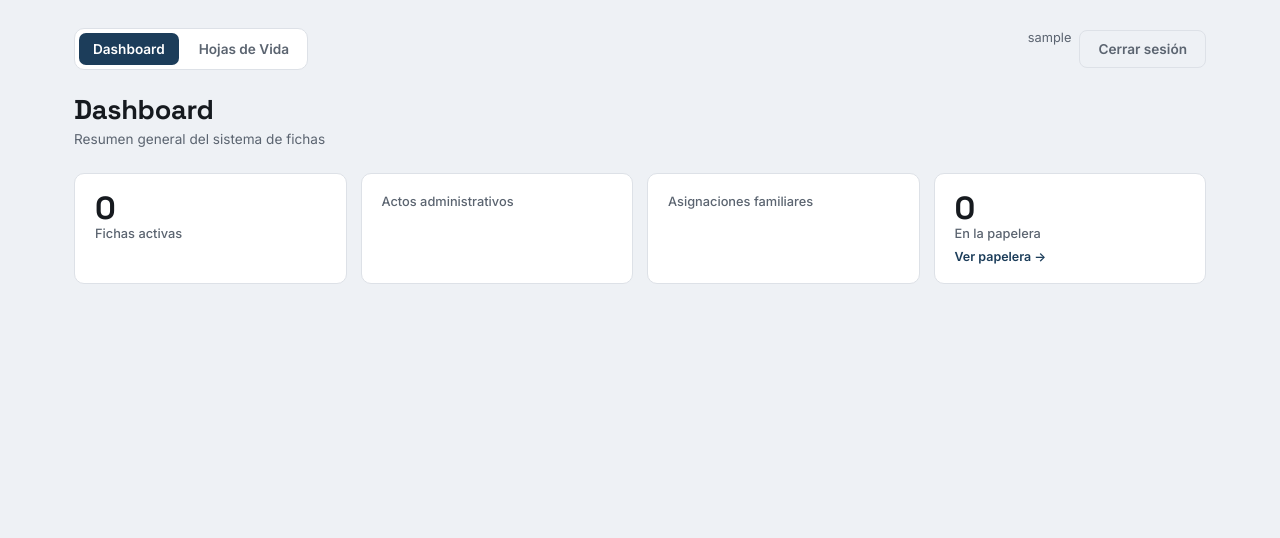
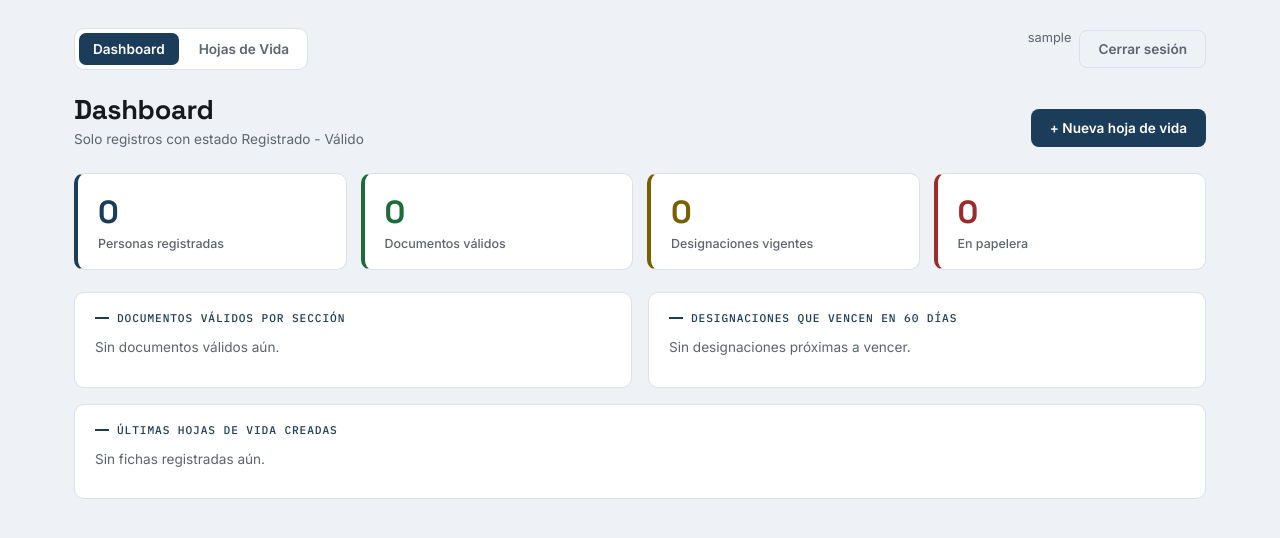
Before and after one commit to sebastianrmaurel-lab/Proyecto-Ficha, a Flask app: page /dashboard in a window 1280 px wide. Shown: the top 538 px of the page. Run offline with Flask 3, Linux system fonts and the light colour scheme; the visitor is signed in with stand-in values (Sample User, id 1); data that the repository does not hold is empty.

Commit message:
Add files via upload

```diff
--- a/app.py
+++ b/app.py
@@ -608,28 +608,70 @@ def logout():
 # ─────────────────────────────────────────────
 #  DASHBOARD
 # ─────────────────────────────────────────────
+ESTADOS_VALIDOS = ('registrado - válido', 'registrado - valido', 'válido', 'valido', 'registrado')
+
 @app.route('/dashboard')
 @login_required
 def dashboard():
     db = get_db()
-    total_fichas   = db.execute('SELECT COUNT(*) FROM fichas WHERE activo=1').fetchone()[0]
-    total_docs     = db.execute('SELECT COUNT(*) FROM documentos_hv').fetchone()[0]
-    en_papelera    = db.execute('SELECT COUNT(*) FROM fichas WHERE activo=0').fetchone()[0]
-    por_seccion    = db.execute('''SELECT seccion, COUNT(*) as total FROM documentos_hv
-                                   GROUP BY seccion ORDER BY total DESC LIMIT 5''').fetchall()
-    # fichas por mes
-    meses = []
-    for r in db.execute('''SELECT strftime('%Y-%m', fecha_creacion) AS p, COUNT(*) AS t
-                           FROM fichas WHERE activo=1 GROUP BY p ORDER BY p'''):
-        if r['p']:
-            a,m = r['p'].split('-')
-            mes_es = {'01':'Ene','02':'Feb','03':'Mar','04':'Abr','05':'May','06':'Jun',
-                      '07':'Jul','08':'Ago','09':'Sep','10':'Oct','11':'Nov','12':'Dic'}.get(m,m)
-            meses.append({'label': f'{mes_es} {a}', 'total': r['t']})
 
-    return render_template('dashboard.html', total_fichas=total_fichas, total_docs=total_docs,
-                           en_papelera=en_papelera, por_seccion=por_seccion, meses=meses,
-                           nombres_secciones={k:v['nombre'] for k,v in SECCIONES_CONFIG.items()})
+    total_fichas = db.execute('SELECT COUNT(*) FROM fichas WHERE activo=1').fetchone()[0]
+    en_papelera  = db.execute('SELECT COUNT(*) FROM fichas WHERE activo=0').fetchone()[0]
+
+    # Solo documentos con estado válido/registrado
+    docs_validos = db.execute("""
+        SELECT COUNT(*) FROM documentos_hv
+        WHERE LOWER(TRIM(estado_tramite)) IN ({})
+    """.format(','.join('?'*len(ESTADOS_VALIDOS))), ESTADOS_VALIDOS).fetchone()[0]
+
+    # Documentos válidos por sección (top 8)
+    por_seccion = db.execute("""
+        SELECT seccion, COUNT(*) as total FROM documentos_hv
+        WHERE LOWER(TRIM(estado_tramite)) IN ({})
+        GROUP BY seccion ORDER BY total DESC LIMIT 8
+    """.format(','.join('?'*len(ESTADOS_VALIDOS))), ESTADOS_VALIDOS).fetchall()
+
+    # Designaciones vigentes (fecha_hasta vacía o futura) y válidas
+    from datetime import date
+    hoy = date.today().isoformat()
+    vigentes = db.execute("""
+        SELECT COUNT(*) FROM documentos_hv
+        WHERE seccion='designaciones'
+        AND LOWER(TRIM(estado_tramite)) IN ({})
+        AND (
+            json_extract(datos_extra,'$.fecha_hasta') = ''
+            OR json_extract(datos_extra,'$.fecha_hasta') IS NULL
+            OR json_extract(datos_extra,'$.fecha_hasta') >= ?
+        )
+    """.format(','.join('?'*len(ESTADOS_VALIDOS))), ESTADOS_VALIDOS + (hoy,)).fetchone()[0]
+
+    # Contratos que vencen en los próximos 60 días
+    from datetime import timedelta
+    en_60 = (date.today() + timedelta(days=60)).isoformat()
+    proximos_vencer = db.execute("""
+        SELECT f.nombre, f.rut, json_extract(d.datos_extra,'$.fecha_hasta') as vence,
+               d.servicio_documento, json_extract(d.datos_extra,'$.calidad') as calidad
+        FROM documentos_hv d
+        JOIN fichas f ON f.id = d.ficha_id
+        WHERE d.seccion = 'designaciones'
+        AND LOWER(TRIM(d.estado_tramite)) IN ({})
+        AND json_extract(d.datos_extra,'$.fecha_hasta') BETWEEN ? AND ?
+        ORDER BY vence ASC LIMIT 10
+    """.format(','.join('?'*len(ESTADOS_VALIDOS))), ESTADOS_VALIDOS + (hoy, en_60)).fetchall()
+
+    # Últimas 5 fichas creadas
+    ultimas_fichas = db.execute("""
+        SELECT nombre, rut, fecha_creacion FROM fichas
+        WHERE activo=1 ORDER BY fecha_creacion DESC LIMIT 5
+    """).fetchall()
+
+    nombres_sec = {k: v['nombre'] for k, v in SECCIONES_CONFIG.items()}
+
+    return render_template('dashboard.html',
+        total_fichas=total_fichas, en_papelera=en_papelera,
+        docs_validos=docs_validos, vigentes=vigentes,
+        por_seccion=por_seccion, proximos_vencer=proximos_vencer,
+        ultimas_fichas=ultimas_fichas, nombres_sec=nombres_sec)
 
 # ─────────────────────────────────────────────
 #  LISTADO
@@ -656,6 +698,190 @@ def fichas_listado():
     fichas = db.execute(sql, params).fetchall()
     en_papelera = db.execute('SELECT COUNT(*) FROM fichas WHERE activo=0').fetchone()[0]
     return render_template('listado.html', fichas=fichas, q=q, en_papelera=en_papelera)
+
+@app.route('/fichas/<int:fid>/pdf')
+@login_required
+def ficha_pdf(fid):
+    from reportlab.lib.pagesizes import letter
+    from reportlab.lib import colors
+    from reportlab.lib.units import cm
+    from reportlab.platypus import (SimpleDocTemplate, Paragraph, Spacer, Table,
+                                    TableStyle, HRFlowable)
+    from reportlab.lib.styles import getSampleStyleSheet, ParagraphStyle
+    from reportlab.lib.enums import TA_LEFT, TA_CENTER, TA_RIGHT
+
+    db = get_db()
+    ficha = db.execute('SELECT * FROM fichas WHERE id=?', (fid,)).fetchone()
+    if not ficha:
+        flash('Ficha no encontrada.', 'error')
+        return redirect(url_for('fichas_listado'))
+
+    # Solo documentos con estado válido
+    documentos = {}
+    for sec_id in SECCIONES_CONFIG:
+        docs = db.execute("""
+            SELECT * FROM documentos_hv
+            WHERE ficha_id=? AND seccion=?
+            AND LOWER(TRIM(estado_tramite)) IN ({})
+            ORDER BY fecha_documento DESC
+        """.format(','.join('?'*len(ESTADOS_VALIDOS))),
+        (fid, sec_id) + ESTADOS_VALIDOS).fetchall()
+        if docs:
+            documentos[sec_id] = [dict(d) for d in docs]
+            for d in documentos[sec_id]:
+                try:
+                    d['extra'] = json.loads(d['datos_extra'] or '{}')
+                except Exception:
+                    d['extra'] = {}
+
+    buf = BytesIO()
+    pdf_doc = SimpleDocTemplate(buf, pagesize=letter,
+                            leftMargin=2*cm, rightMargin=2*cm,
+                            topMargin=2*cm, bottomMargin=2*cm)
+
+    COLOR_PRIMARIO = colors.HexColor('#1C3D5A')
+    COLOR_GRIS     = colors.HexColor('#F5F7FA')
+    COLOR_BORDE    = colors.HexColor('#DDE1E7')
+    COLOR_ACENTO   = colors.HexColor('#9C2B2B')
+
+    estilos = getSampleStyleSheet()
+    est_titulo = ParagraphStyle('titulo', parent=estilos['Normal'],
+                                fontSize=15, fontName='Helvetica-Bold',
+                                textColor=colors.white, alignment=TA_CENTER)
+    est_sub    = ParagraphStyle('sub', parent=estilos['Normal'],
+                                fontSize=8, fontName='Helvetica',
+                                textColor=colors.HexColor('#BFD4E8'), alignment=TA_CENTER)
+    est_etq    = ParagraphStyle('etq', parent=estilos['Normal'],
+                                fontSize=8, fontName='Helvetica-Bold',
+                                textColor=colors.HexColor('#5B6470'), alignment=TA_RIGHT)
+    est_val    = ParagraphStyle('val', parent=estilos['Normal'],
+                                fontSize=9, fontName='Helvetica',
+                                textColor=colors.HexColor('#161A1F'))
+    est_seccion= ParagraphStyle('sec', parent=estilos['Normal'],
+                                fontSize=8, fontName='Helvetica-Bold',
+                                textColor=COLOR_PRIMARIO, spaceAfter=4)
+    est_tabla_enc = ParagraphStyle('tenc', parent=estilos['Normal'],
+                                   fontSize=7, fontName='Helvetica-Bold',
+                                   textColor=colors.HexColor('#5B6470'))
+    est_tabla_cel = ParagraphStyle('tcel', parent=estilos['Normal'],
+                                   fontSize=7.5, fontName='Helvetica',
+                                   textColor=colors.HexColor('#161A1F'))
+
+    story = []
+
+    # ── Encabezado ──
+    enc_data = [[Paragraph(ficha['nombre'] or '', est_titulo)],
+                [Paragraph('Hoja de Vida de Personal', est_sub)]]
+    enc_table = Table(enc_data, colWidths=[17*cm])
+    enc_table.setStyle(TableStyle([
+        ('BACKGROUND', (0,0), (-1,-1), COLOR_PRIMARIO),
+        ('ROWPADDING', (0,0), (-1,-1), 8),
+        ('TOPPADDING', (0,0), (-1,0), 14),
+        ('BOTTOMPADDING', (0,-1), (-1,-1), 14),
+        ('ROUNDEDCORNERS', [6,6,0,0]),
+    ]))
+    story.append(enc_table)
+    story.append(Spacer(1, 0.3*cm))
+
+    # ── Datos personales ──
+    def campo(etq, val):
+        return [Paragraph(etq, est_etq), Paragraph(str(val or '—'), est_val)]
+
+    dp_data = [
+        campo('Run (RUT)',           ficha['rut']),
+        campo('ROL',                 ficha['rol']),
+        campo('Pasaporte',           ficha['pasaporte']),
+        campo('País Nacionalidad',   ficha['pais_nacionalidad']),
+        campo('Nombre Completo',     ficha['nombre']),
+        campo('Correo',              ficha['correo']),
+        campo('Región',              ficha['region']),
+        campo('Comuna',              ficha['comuna']),
+        campo('Ciudad',              ficha['ciudad']),
+        campo('Fecha Nacimiento',    ficha['fecha_nacimiento']),
+        campo('Estado Civil',        ficha['estado_civil']),
+        campo('Jerarquía',           ficha['jerarquia']),
+        campo('Grado Académico',     ficha['grado_academico']),
+        campo('Título',              ficha['titulo']),
+        campo('Teléfono',            ficha['telefono']),
+        campo('Dirección',           ficha['direccion']),
+    ]
+    if ficha['observaciones']:
+        dp_data.append(campo('Observaciones', ficha['observaciones']))
+
+    dp_table = Table(dp_data, colWidths=[4.5*cm, 12.5*cm])
+    dp_table.setStyle(TableStyle([
+        ('BACKGROUND', (0,0), (-1,-1), COLOR_GRIS),
+        ('BOX', (0,0), (-1,-1), 0.5, COLOR_BORDE),
+        ('INNERGRID', (0,0), (-1,-1), 0.3, COLOR_BORDE),
+        ('VALIGN', (0,0), (-1,-1), 'MIDDLE'),
+        ('TOPPADDING', (0,0), (-1,-1), 4),
+        ('BOTTOMPADDING', (0,0), (-1,-1), 4),
+        ('LEFTPADDING', (0,0), (0,-1), 6),
+        ('RIGHTPADDING', (0,0), (0,-1), 6),
+    ]))
+    story.append(dp_table)
+
+    # ── Secciones con documentos válidos ──
+    for sec_id, sec_conf in SECCIONES_CONFIG.items():
+        docs = documentos.get(sec_id)
+        if not docs:
+            continue
+
+        story.append(Spacer(1, 0.5*cm))
+        story.append(HRFlowable(width='100%', thickness=0.5, color=COLOR_BORDE))
+        story.append(Spacer(1, 0.2*cm))
+        story.append(Paragraph(sec_conf['nombre'].upper(), est_seccion))
+
+        # Construir columnas de la tabla
+        cols_sec = sec_conf['columnas']
+        enc_fila = [Paragraph(h, est_tabla_enc) for h, _ in cols_sec]
+
+        filas_tabla = [enc_fila]
+        for doc in docs:
+            fila = []
+            for _, clave in cols_sec:
+                if clave in ('tipo_documento','numero_documento','fecha_documento',
+                             'servicio_documento','estado_tramite'):
+                    fila.append(Paragraph(str(doc.get(clave,'') or ''), est_tabla_cel))
+                else:
+                    fila.append(Paragraph(str(doc['extra'].get(clave,'') or ''), est_tabla_cel))
+            filas_tabla.append(fila)
+
+        n_cols = len(cols_sec)
+        ancho_col = 17*cm / n_cols
+        t = Table(filas_tabla, colWidths=[ancho_col]*n_cols, repeatRows=1)
+        t.setStyle(TableStyle([
+            ('BACKGROUND', (0,0), (-1,0), COLOR_PRIMARIO),
+            ('TEXTCOLOR',  (0,0), (-1,0), colors.white),
+            ('BACKGROUND', (0,1), (-1,-1), colors.white),
+            ('ROWBACKGROUNDS', (0,1), (-1,-1), [colors.white, COLOR_GRIS]),
+            ('BOX', (0,0), (-1,-1), 0.5, COLOR_BORDE),
+            ('INNERGRID', (0,0), (-1,-1), 0.3, COLOR_BORDE),
+            ('TOPPADDING', (0,0), (-1,-1), 4),
+            ('BOTTOMPADDING', (0,0), (-1,-1), 4),
+            ('LEFTPADDING', (0,0), (-1,-1), 4),
+            ('RIGHTPADDING', (0,0), (-1,-1), 4),
+            ('VALIGN', (0,0), (-1,-1), 'TOP'),
+            ('FONTSIZE', (0,0), (-1,-1), 7),
+            ('WORDWRAP', (0,0), (-1,-1), True),
+        ]))
+        story.append(t)
+
+    # ── Pie de página ──
+    story.append(Spacer(1, 0.8*cm))
+    from datetime import date as dt
+    pie = Paragraph(
+        f'Documento generado el {dt.today().strftime("%d/%m/%Y")} — Solo incluye documentos con estado Registrado - Válido',
+        ParagraphStyle('pie', parent=estilos['Normal'], fontSize=7,
+                       textColor=colors.HexColor('#9B9B9B'), alignment=TA_CENTER))
+    story.append(pie)
+
+    pdf_doc.build(story)
+    buf.seek(0)
+    nombre_archivo = f"hoja_vida_{(ficha['nombre'] or 'persona').replace(' ','_')}.pdf"
+    return send_file(buf, as_attachment=True, download_name=nombre_archivo,
+                     mimetype='application/pdf')
+
 
 @app.route('/fichas/exportar-fichas')
 @login_required
--- a/templates/dashboard.html
+++ b/templates/dashboard.html
@@ -1,61 +1,99 @@
 {% extends "base.html" %}
+{% block titulo %}Dashboard{% endblock %}
+{% block contenido %}
 
-{% block titulo %}Dashboard{% endblock %}
-
-{% block contenido %}
 <div class="timbre-modulo">
   <div>
     <p class="titulo-principal">Dashboard</p>
-      <p class="subtitulo">Resumen general del sistema de fichas</p>
+    <p class="subtitulo">Solo registros con estado Registrado - Válido</p>
+  </div>
+  <div class="acciones-pagina">
+    <a class="boton boton-primario" href="{{ url_for('ficha_nueva') }}">+ Nueva hoja de vida</a>
   </div>
 </div>
 
-  <div class="rejilla-kpis">
-    <div class="tarjeta-kpi">
-      <p class="kpi-valor">{{ total_fichas }}</p>
-      <p class="kpi-etiqueta">Fichas activas</p>
+{# ── KPIs ── #}
+<div style="display:grid;grid-template-columns:repeat(4,1fr);gap:14px;margin-bottom:22px">
+  {% for valor, etiqueta, color, href in [
+    (total_fichas,  'Personas registradas',    '#1C3D5A', url_for('fichas_listado')),
+    (docs_validos,  'Documentos válidos',       '#1D6B3A', '#'),
+    (vigentes,      'Designaciones vigentes',   '#7B5E00', '#'),
+    (en_papelera,   'En papelera',              '#9C2B2B', url_for('fichas_papelera')),
+  ] %}
+  <a href="{{ href }}" style="text-decoration:none">
+    <div style="background:var(--surface);border:1px solid var(--border);border-radius:var(--radius);padding:18px 20px;border-left:4px solid {{ color }}">
+      <p style="font-family:var(--font-display);font-size:2rem;font-weight:700;color:{{ color }};margin:0">{{ valor }}</p>
+      <p style="font-size:.78rem;color:var(--ink-soft);margin:4px 0 0;font-weight:500">{{ etiqueta }}</p>
     </div>
-    <div class="tarjeta-kpi">
-      <p class="kpi-valor">{{ total_actos }}</p>
-      <p class="kpi-etiqueta">Actos administrativos</p>
+  </a>
+  {% endfor %}
 </div>
-    <div class="tarjeta-kpi">
-      <p class="kpi-valor">{{ total_familiares }}</p>
-      <p class="kpi-etiqueta">Asignaciones familiares</p>
+
+<div style="display:grid;grid-template-columns:1fr 1fr;gap:16px">
+
+  {# ── Documentos válidos por sección ── #}
+  <div style="background:var(--surface);border:1px solid var(--border);border-radius:var(--radius);padding:18px 20px">
+    <p class="eyebrow" style="margin-bottom:14px">Documentos válidos por sección</p>
+    {% if por_seccion %}
+      {% set max_total = por_seccion[0].total %}
+      {% for sec in por_seccion %}
+      <div style="margin-bottom:10px">
+        <div style="display:flex;justify-content:space-between;margin-bottom:4px">
+          <span style="font-size:.82rem;font-weight:500">{{ nombres_sec.get(sec.seccion, sec.seccion) }}</span>
+          <span style="font-size:.82rem;font-weight:700;font-family:var(--font-mono)">{{ sec.total }}</span>
         </div>
-    <div class="tarjeta-kpi">
-      <p class="kpi-valor">{{ en_papelera }}</p>
-      <p class="kpi-etiqueta">En la papelera</p>
-      <a class="enlace-kpi" href="{{ url_for('fichas_papelera') }}">Ver papelera →</a>
+        <div style="background:var(--surface-muted);border-radius:4px;height:6px">
+          <div style="background:var(--primary);border-radius:4px;height:6px;width:{{ (sec.total / max_total * 100)|int }}%"></div>
         </div>
       </div>
+      {% endfor %}
+    {% else %}
+      <p style="color:var(--ink-soft);font-size:.85rem">Sin documentos válidos aún.</p>
+    {% endif %}
+  </div>
 
-  {% if meses_resumen %}
-    <div class="seccion-ficha" style="margin-top:8px;">
-      <p class="eyebrow">Carpetas creadas por mes</p>
-      <div class="tabla-actos-contenedor" style="max-height:none;">
-        <table class="tabla-actos">
-          <thead>
+  {# ── Contratos próximos a vencer ── #}
+  <div style="background:var(--surface);border:1px solid var(--border);border-radius:var(--radius);padding:18px 20px">
+    <p class="eyebrow" style="margin-bottom:14px">Designaciones que vencen en 60 días</p>
+    {% if proximos_vencer %}
+    <div style="display:flex;flex-direction:column;gap:8px">
+      {% for p in proximos_vencer %}
+      <a href="{{ url_for('fichas_listado') }}?q={{ p.rut }}" style="text-decoration:none">
+        <div style="display:flex;justify-content:space-between;align-items:center;padding:8px 10px;background:var(--surface-muted);border-radius:7px;border-left:3px solid var(--accent)">
+          <div>
+            <p style="font-size:.83rem;font-weight:600;margin:0;color:var(--ink)">{{ p.nombre }}</p>
+            <p style="font-size:.72rem;color:var(--ink-soft);margin:2px 0 0;font-family:var(--font-mono)">{{ p.rut }}</p>
+          </div>
+          <span style="font-size:.78rem;font-weight:700;color:var(--accent);font-family:var(--font-mono)">{{ p.vence }}</span>
+        </div>
+      </a>
+      {% endfor %}
+    </div>
+    {% else %}
+      <p style="color:var(--ink-soft);font-size:.85rem">Sin designaciones próximas a vencer.</p>
+    {% endif %}
+  </div>
+
+  {# ── Últimas fichas creadas ── #}
+  <div style="background:var(--surface);border:1px solid var(--border);border-radius:var(--radius);padding:18px 20px;grid-column:1/-1">
+    <p class="eyebrow" style="margin-bottom:14px">Últimas hojas de vida creadas</p>
+    {% if ultimas_fichas %}
+    <table class="tabla-hv">
+      <thead><tr><th>Nombre</th><th>RUT</th><th>Fecha creación</th></tr></thead>
+      <tbody>
+        {% for f in ultimas_fichas %}
         <tr>
-              <th>Glosa</th>
-              {% for mes in meses_resumen %}<th class="numero">{{ mes.label }}</th>{% endfor %}
-              <th class="numero">Total general</th>
+          <td>{{ f.nombre }}</td>
+          <td style="font-family:var(--font-mono)">{{ f.rut }}</td>
+          <td style="font-family:var(--font-mono)">{{ f.fecha_creacion[:10] if f.fecha_creacion else '—' }}</td>
         </tr>
-          </thead>
-          <tbody>
-            <tr>
-              <td>Carpeta Funcionario</td>
-              {% for mes in meses_resumen %}<td class="numero">{{ mes.total }}</td>{% endfor %}
-              <td class="numero">{{ total_general_carpetas }}</td>
-            </tr>
-            <tr class="fila-total">
-              <td>Total general</td>
-              {% for mes in meses_resumen %}<td class="numero">{{ mes.total }}</td>{% endfor %}
-              <td class="numero">{{ total_general_carpetas }}</td>
-            </tr>
+        {% endfor %}
       </tbody>
     </table>
+    {% else %}
+      <p style="color:var(--ink-soft);font-size:.85rem">Sin fichas registradas aún.</p>
+    {% endif %}
   </div>
+
 </div>
-  {% endif %}
 {% endblock %}
```
Also changed, not shown: templates/ficha.html (+40 -0 lines). Lines whose indentation alone changed are shown as unchanged.
